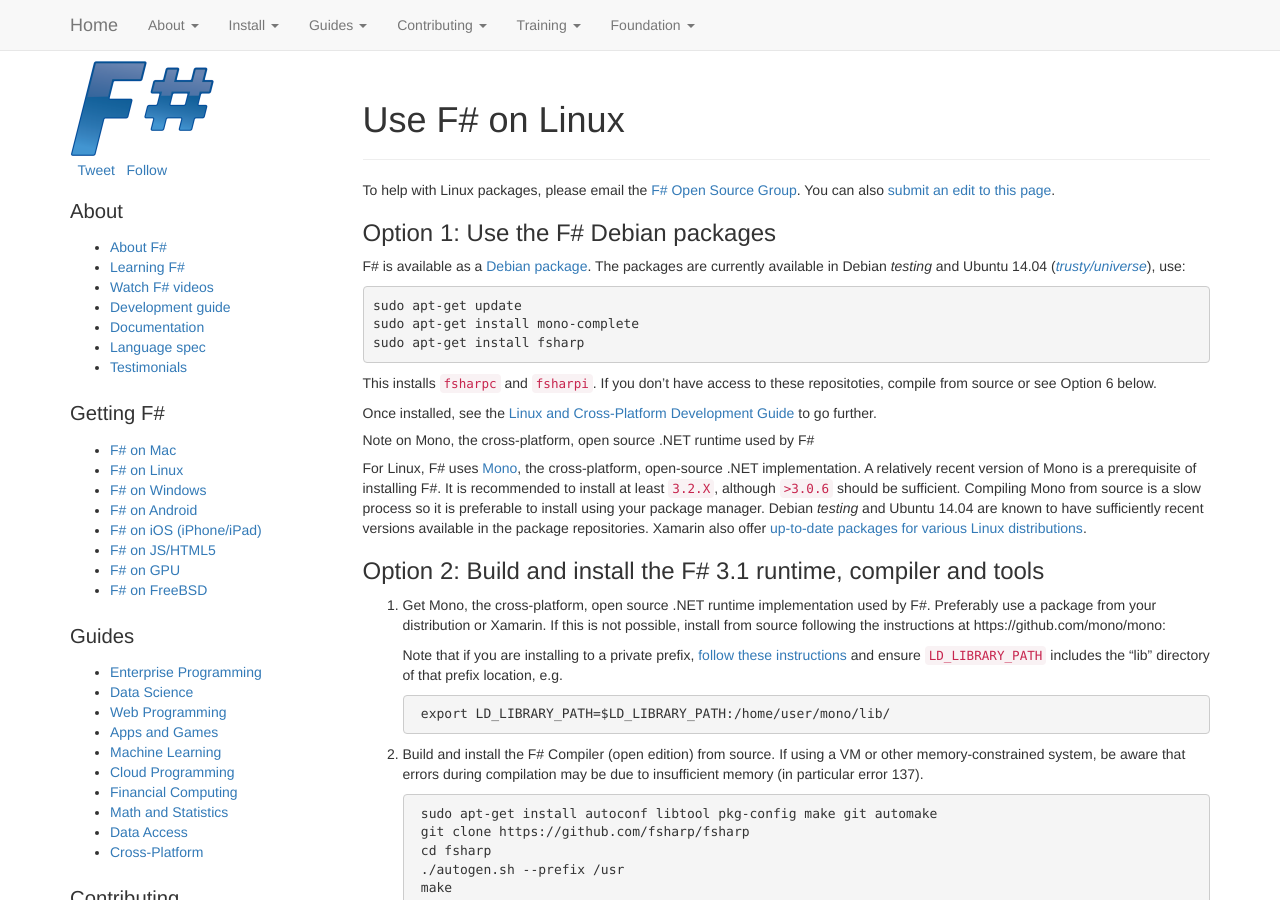
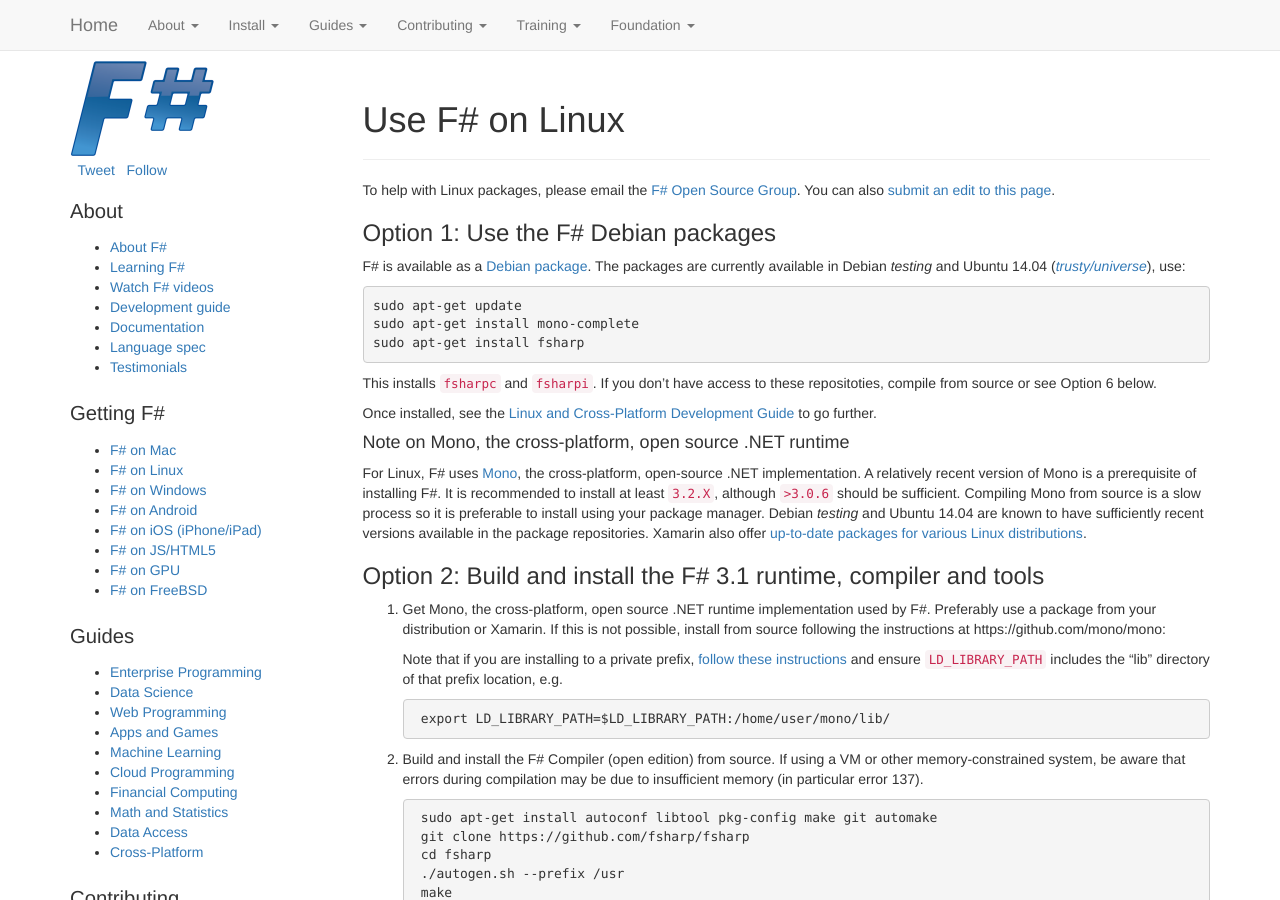
Before and after one commit to fsharp/fsharp.org, a Jekyll site: the page built from use/linux/index.md, in a window 1280 px wide and 900 px high. Built offline with Jekyll 4.4.1, drawn with Linux system fonts in a browser that asks for light colours; nearby versions of some CDN libraries; some web fonts are replaced; comment, search, counter and statistics services are not loaded.

Commit message:
Update index.md

```diff
--- a/use/linux/index.md
+++ b/use/linux/index.md
@@ -22,7 +22,7 @@
 go further.
 
 
-##### Note on Mono, the cross-platform, open source .NET runtime used by F#
+#### Note on Mono, the cross-platform, open source .NET runtime
 
 For Linux, F# uses [Mono](http://mono-project.com), the cross-platform, open-source .NET implementation. A relatively recent version of Mono is a prerequisite of installing F#. It is recommended to install at least `3.2.X`, although `>3.0.6` should be sufficient. Compiling Mono from source is a slow process so it is preferable to install using your package manager. Debian *testing* and Ubuntu 14.04 are known to have sufficiently recent versions available in the package repositories. Xamarin also offer [up-to-date packages for various Linux distributions](http://www.go-mono.com/mono-downloads/download.html).
 
```
